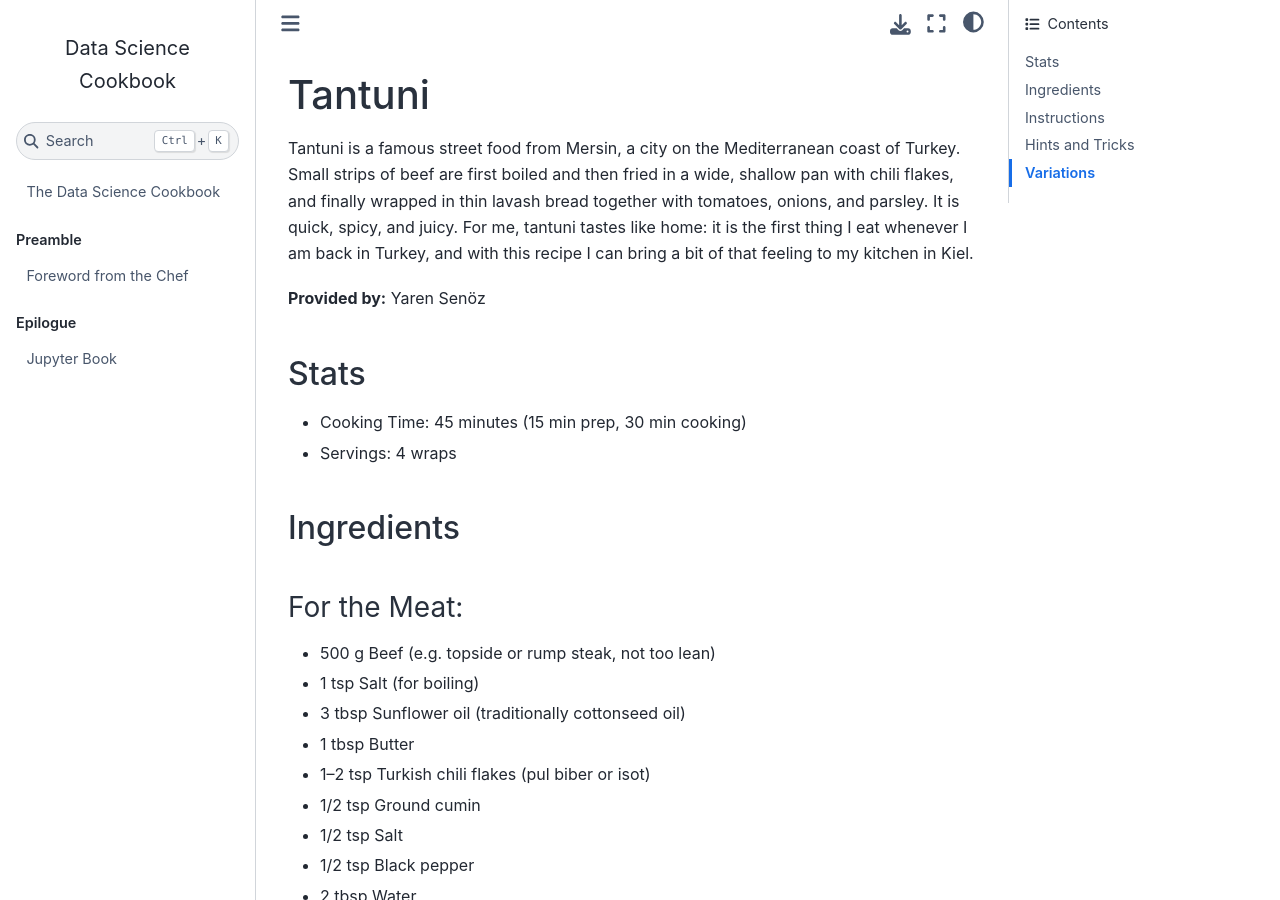
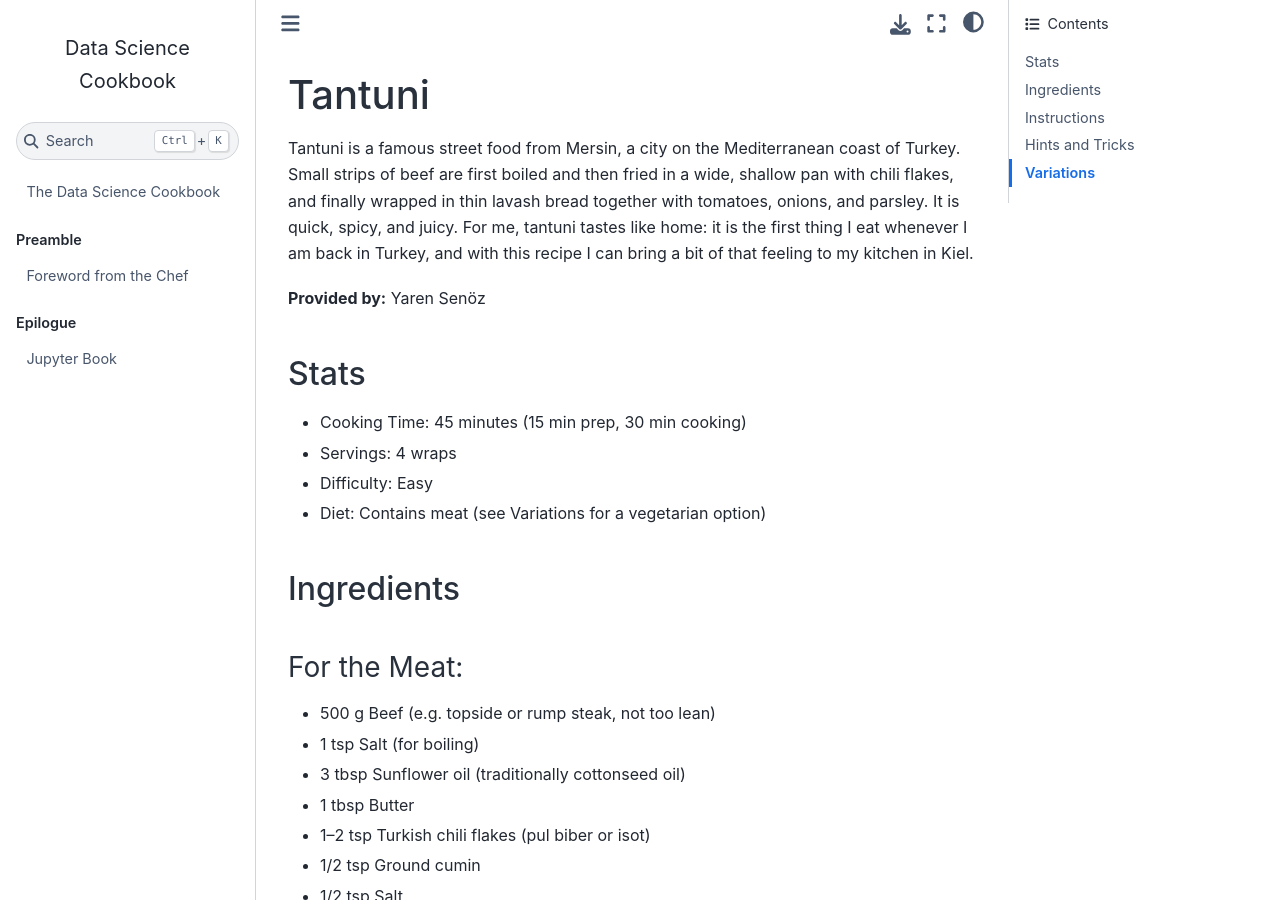
Before and after one commit to alirhml/data-science-cookbook, a Jupyter Book: the page built from recipes/2026-winter/tantuni/recipe.md, in a window 1280 px wide and 900 px high. Built offline with Jupyter Book 1.0.4 settings and Sphinx 7.4.7 and the Sphinx Book theme 1.1.4, drawn with Linux system fonts in a browser that asks for light colours.

Commit message:
Add difficulty and diet info for tantuni

```diff
--- a/recipes/2026-winter/tantuni/recipe.md
+++ b/recipes/2026-winter/tantuni/recipe.md
@@ -8,6 +8,8 @@ Tantuni is a famous street food from Mersin, a city on the Mediterranean coast o
 
 - Cooking Time: 45 minutes (15 min prep, 30 min cooking)
 - Servings: 4 wraps
+- Difficulty: Easy
+- Diet: Contains meat (see Variations for a vegetarian option)
 
 ## Ingredients
 
```
